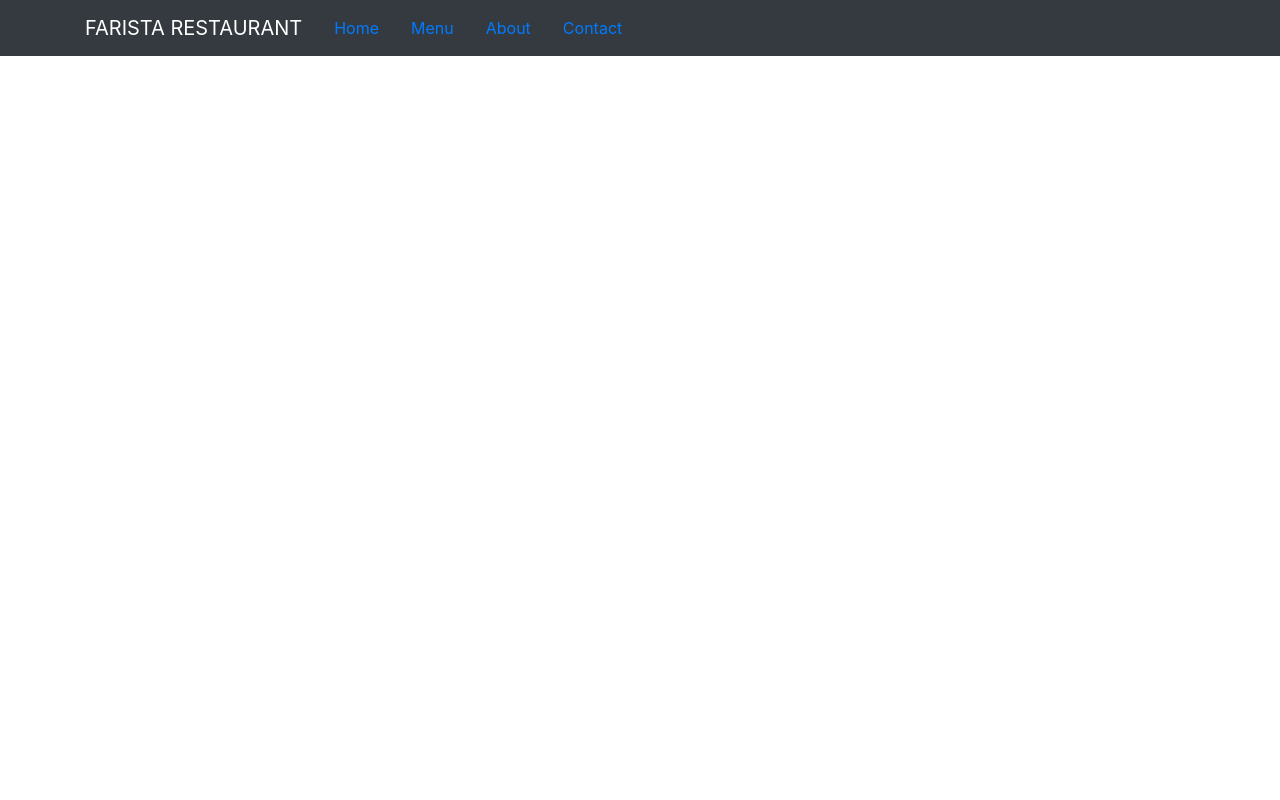
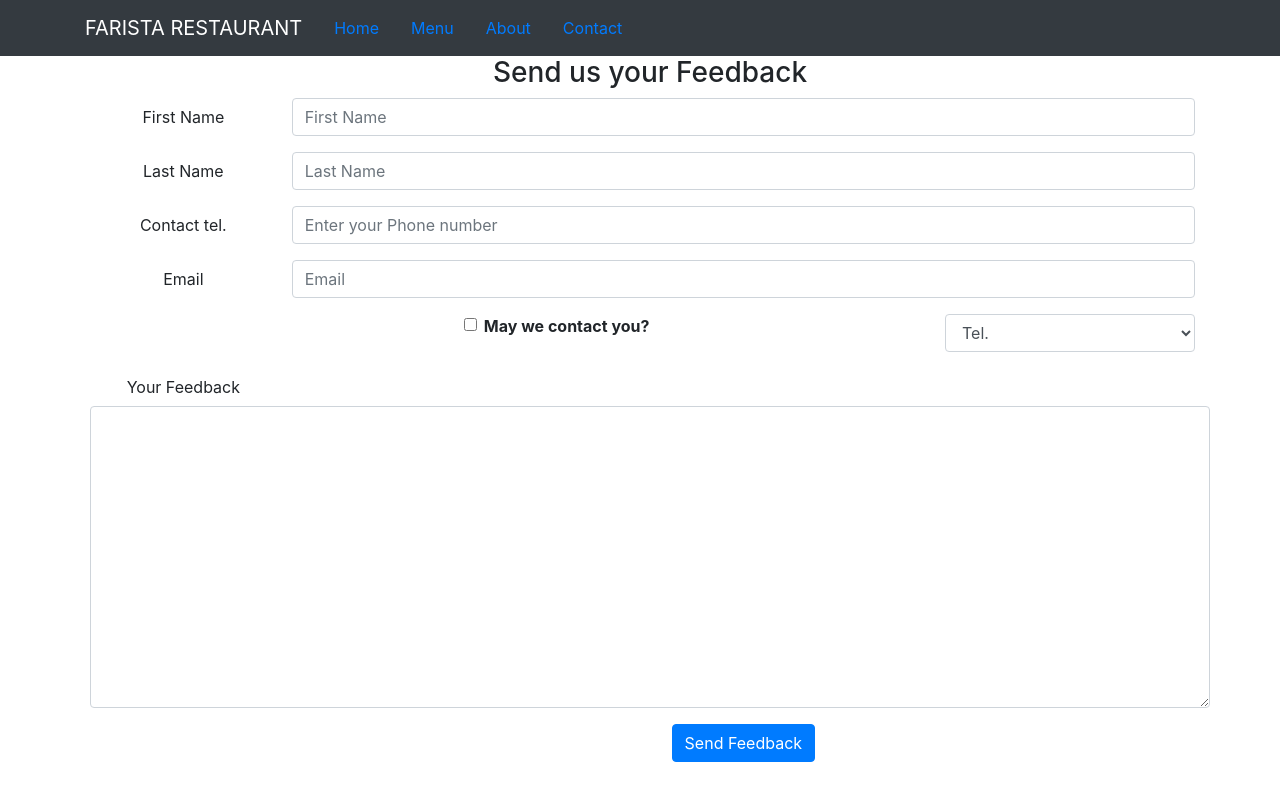
Before and after one commit to Ashraful-01/restaurant-application, a React (Create React App) app: page /contact in a window 1280 px wide. Built offline with nearby package versions, Linux system fonts and the light colour scheme.

Commit message:
Add forms and contact form

```diff
--- a/src/Component/Body/Body.js
+++ b/src/Component/Body/Body.js
@@ -3,7 +3,7 @@
 import Home from './Home';
 import Contact from './Contact';
 import About from './About';
-import { Route, Redirect, Routes } from 'react-router-dom';
+import { Route, Routes, Navigate } from 'react-router-dom';
 
 
 const Body = () => {
@@ -15,6 +15,8 @@
                 <Route path="/menu" element={<Menu />} />
                 <Route path="/contact" element={<Contact />} />
                 <Route path="/about" element={<About />} />
+                <Route path="/" element={<Navigate
+                    to="/home" />} />
             </Routes>
 
         </div>
--- a/src/Component/Body/Contact.js
+++ b/src/Component/Body/Contact.js
@@ -1,9 +1,137 @@
 import React, { Component } from 'react';
+import { Button, Form, FormGroup, Label, Input, Col } from 'reactstrap';
 
 class Contact extends Component {
+    constructor(props) {
+        super(props);
+        this.state = {
+            firstname: "",
+            lastname: "",
+            telnum: "",
+            email: "",
+            agree: false,
+            contactType: 'tel.',
+            message: ""
+        }
+        this.handleInputChange = this.handleInputChange.bind(this);
+        this.handleSubmit = this.handleSubmit.bind(this);
+    }
+
+    handleInputChange = event => {
+        const value = event.target.type === 'checkbox' ? event.target.checked : event.target.value;
+        const name = event.target.name;
+        this.setState({
+            [name]: value
+        })
+    }
+    handleSubmit = event => {
+        console.log(this.state);
+        event.preventDefault();
+    }
+
     render() {
         return (
-            <div></div>
+            <div className='container'>
+                <div className='row row-content' style={{ textAlign: "center", paddingLeft: "20px" }}>
+                    <div className="col-12">
+                        <h3>Send us your Feedback</h3>
+                    </div>
+                    <div className="col-12" col-md-7>
+                        <Form onSubmit={this.handleSubmit}>
+                            <FormGroup row>
+                                <Label htmlFor="firstname" md={2} >First Name</Label>
+                                <Col md={10}>
+                                    <Input type="text"
+                                        name="firstname"
+                                        placeholder="First Name"
+                                        value={this.state.firstname}
+                                        onChange={this.handleInputChange}
+                                    />
+                                </Col>
+                            </FormGroup>
+                            <FormGroup row>
+                                <Label htmlFor="lastname" md={2}>Last Name</Label>
+                                <Col md={10}>
+                                    <Input
+                                        type="text"
+                                        name="lastname"
+                                        placeholder="Last Name"
+                                        value={this.state.lastname}
+                                        onChange={this.handleInputChange}
+                                    />
+                                </Col>
+                            </FormGroup>
+                            <FormGroup row>
+                                <Label htmlFor="telnum" md={2}>Contact tel.</Label>
+                                <Col md={10}>
+                                    <Input
+                                        type="tel"
+                                        name="telnum"
+                                        placeholder="Enter your Phone number"
+                                        value={this.state.telnum}
+                                        onChange={this.handleInputChange}
+                                    />
+                                </Col>
+                            </FormGroup>
+                            <FormGroup row>
+                                <Label htmlFor="email" md={2}>Email</Label>
+                                <Col md={10}>
+                                    <Input
+                                        type="email"
+                                        name="email"
+                                        placeholder="Email"
+                                        value={this.state.email}
+                                        onChange={this.handleInputChange}
+                                    />
+                                </Col>
+                            </FormGroup>
+                            <FormGroup row>
+                                <Col md={{ size: 6, offset: 2 }}>
+                                    <FormGroup check>
+                                        <Label check>
+                                            <Input
+                                                type="checkbox"
+                                                name="agree"
+                                                checked={this.state.agree}
+                                                onChange={this.handleInputChange}
+                                            />
+                                            <strong>May we contact you?</strong>
+                                        </Label>
+                                    </FormGroup>
+                                </Col>
+                                <Col md={{ size: 3, offset: 1 }}>
+                                    <Input
+                                        type="select"
+                                        name="contactType"
+                                        value={this.state.contactType}
+                                        onChange={this.handleInputChange}
+                                    >
+                                        <option>Tel.</option>
+                                        <option>Email</option>
+                                    </Input>
+                                </Col>
+                            </FormGroup>
+                            <FormGroup row>
+                                <Label htmlFor="message" md={2}>Your Feedback</Label>
+                                <Input
+                                    type="textarea"
+                                    name="message"
+                                    value={this.state.message}
+                                    rows="12"
+                                    onChange={this.handleInputChange}
+                                >
+                                </Input>
+                            </FormGroup>
+                            <FormGroup row>
+                                <Col md={{ size: 10, offset: 2 }}>
+                                    <Button type="submit" color="primary">Send Feedback</Button>
+                                </Col>
+                            </FormGroup>
+                        </Form>
+                    </div>
+                </div>
+
+            </div >
         );
     }
 }
```
